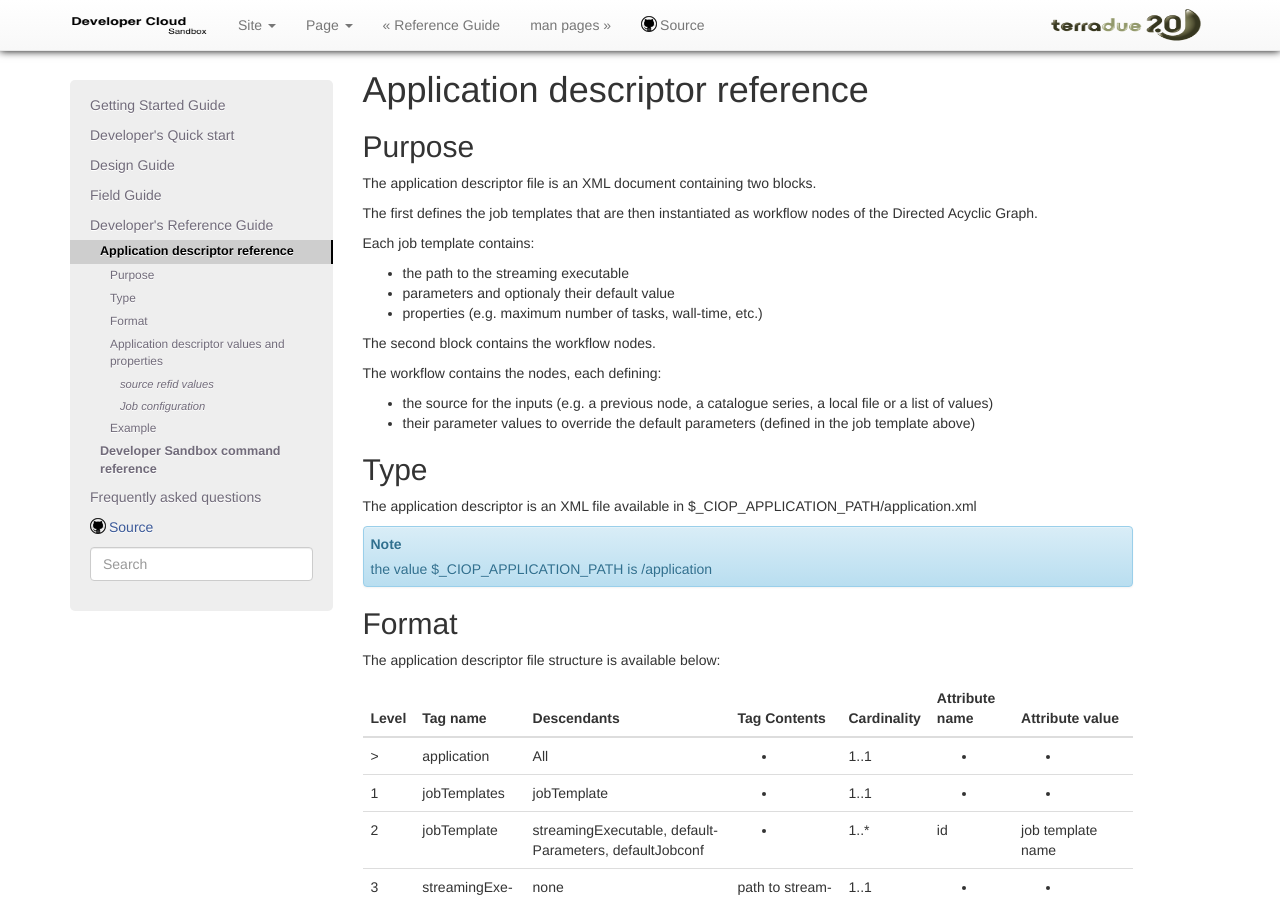
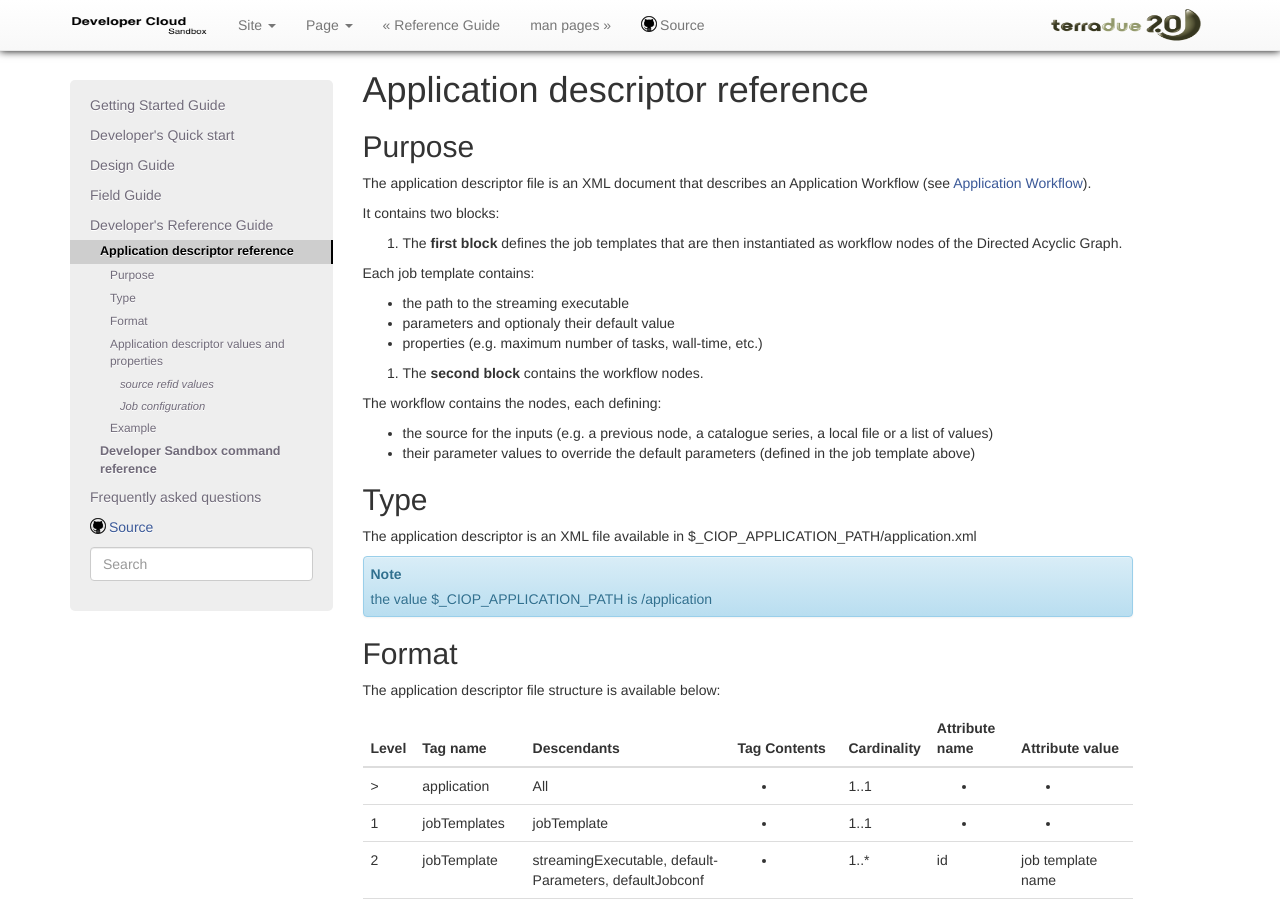
Before and after one commit to Terradue/doc-developer-sandbox, a Sphinx documentation site: the page built from source/reference/application/index.rst, in a window 1280 px wide and 900 px high. Built offline with Sphinx 7.4.7, drawn with Linux system fonts in a browser that asks for light colours.

Commit message:
Linked application descriptor (reference guide) and application workflow (design)

```diff
--- a/source/reference/application/index.rst
+++ b/source/reference/application/index.rst
@@ -4,9 +4,11 @@ Application descriptor reference
 Purpose
 -------
 
-The application descriptor file is an XML document containing two blocks.
+The application descriptor file is an XML document that describes an Application Workflow (see :doc:`Application Workflow </design/workflow>`).
 
-The first defines the job templates that are then instantiated as workflow nodes of the Directed Acyclic Graph.
+It contains two blocks:
+
+#. The **first block** defines the job templates that are then instantiated as workflow nodes of the Directed Acyclic Graph.
 
 Each job template contains:
 
@@ -14,7 +16,7 @@ Each job template contains:
 * parameters and optionaly their default value
 * properties (e.g. maximum number of tasks, wall-time, etc.)
 
-The second block contains the workflow nodes.
+#. The **second block** contains the workflow nodes.
 
 The workflow contains the nodes, each defining:
 
```
